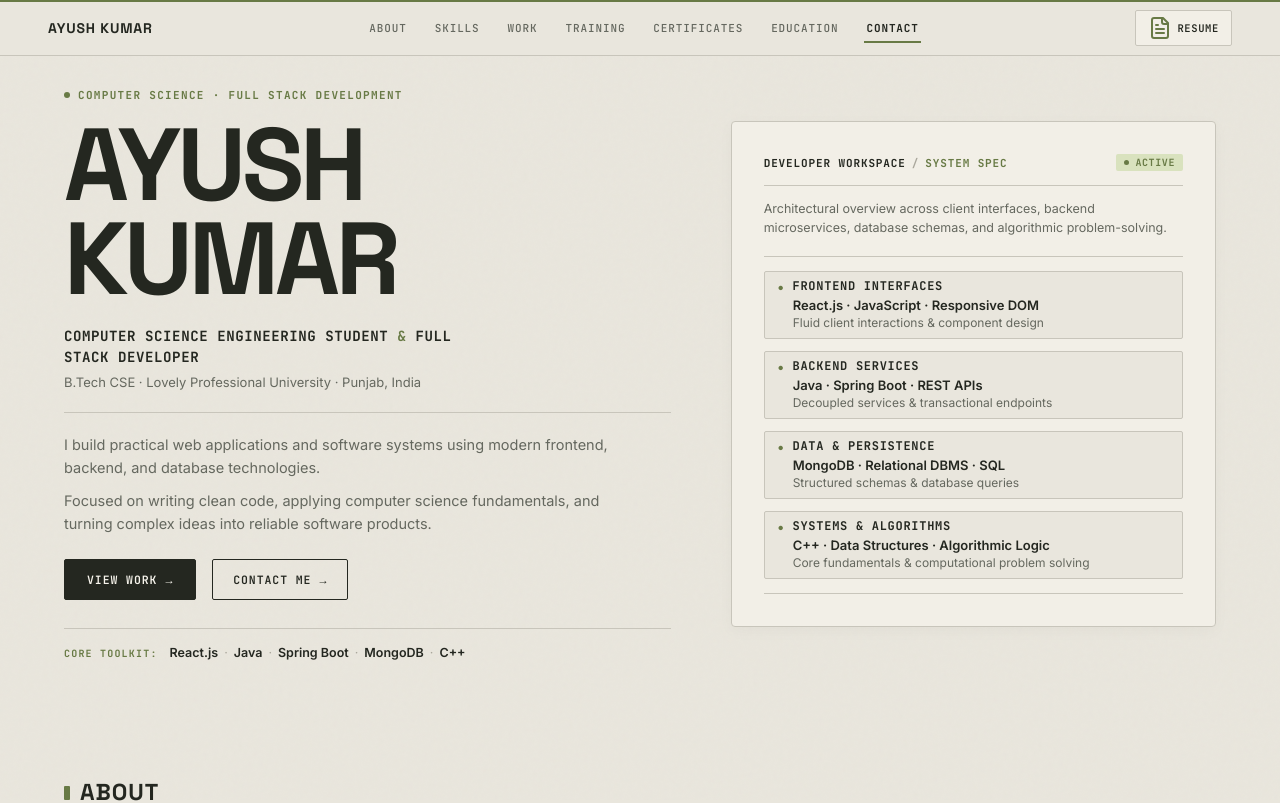
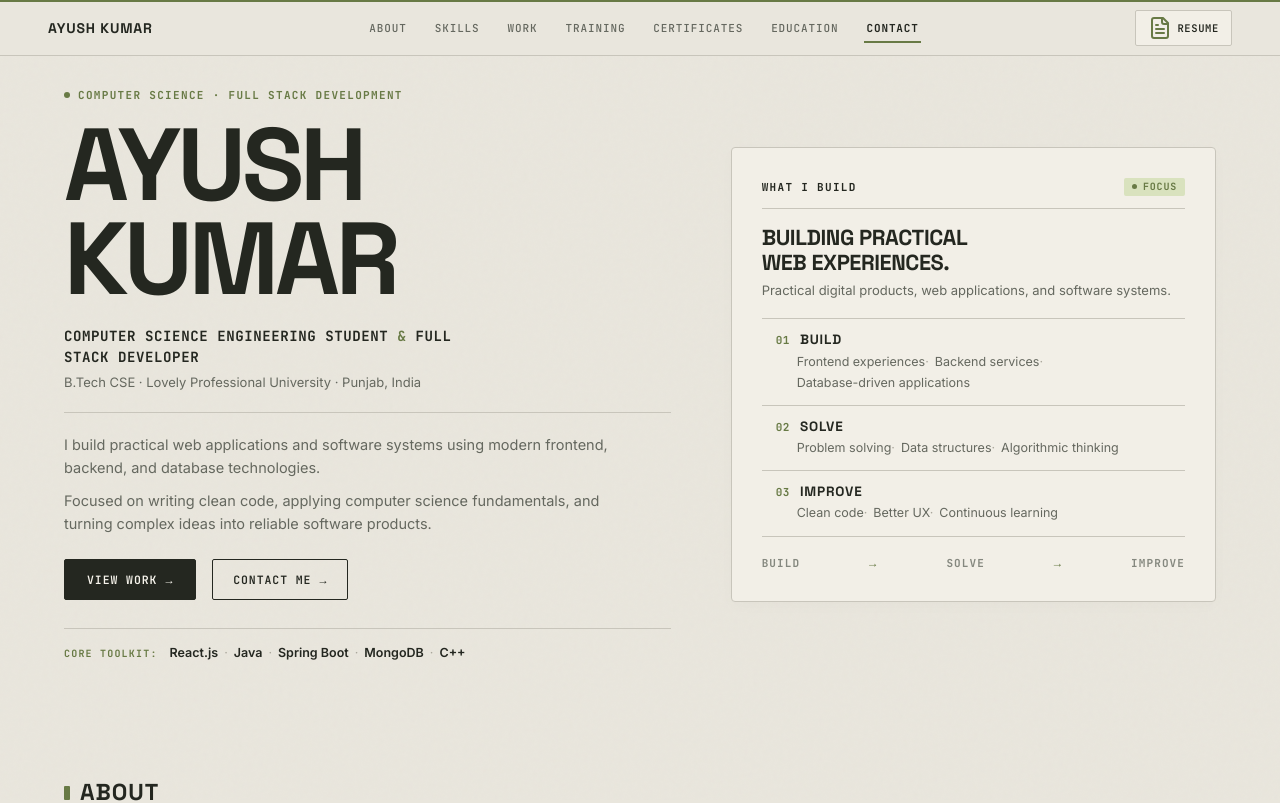
Before and after one commit to ImAyush06/portfolio, a React (Vite) app: page / in a window 1280 px wide. Shown: the top 803 px of the page. Built offline with nearby package versions, Linux system fonts and the light colour scheme.

Commit message:
feat: refine hero right panel to WHAT I BUILD, fix resume scroll, remove zoom and expected 2028

```diff
--- a/src/components/certificates/CertificateItem.jsx
+++ b/src/components/certificates/CertificateItem.jsx
@@ -25,12 +25,6 @@ export function ParallelCertificateCard({ certificate, onOpenCertificate = () =>
         />
         {/* Soft gradient blend into card surface */}
         <div className="cert-card-gradient-blend" />
-
-        {/* Hover Action Indicator */}
-        <div className="cert-card-zoom-pill">
-          <Maximize2 className="w-3 h-3" />
-          <span>EXPAND</span>
-        </div>
       </div>
 
       {/* Main Data Body — Immediately Visible at First Glance */}
--- a/src/components/layout/MobileMenu.jsx
+++ b/src/components/layout/MobileMenu.jsx
@@ -19,12 +19,6 @@ export function MobileMenu({ isOpen, onClose, navItems = [] }) {
       "Hi Ayush,\n\nI reviewed your portfolio and would like to request a copy of your resume for consideration.\n\nBest regards,"
     );
     window.location.href = `mailto:${site.email}?subject=${subject}&body=${body}`;
-    const contactEl = document.getElementById('contact');
-    if (contactEl) {
-      setTimeout(() => {
-        contactEl.scrollIntoView({ behavior: 'smooth' });
-      }, 150);
-    }
   };
 
   useLockBodyScroll(isOpen);
--- a/src/components/layout/Navbar.jsx
+++ b/src/components/layout/Navbar.jsx
@@ -22,10 +22,6 @@ export function Navbar({ navItems = [], activeSection = '' }) {
       "Hi Ayush,\n\nI reviewed your portfolio and would like to request a copy of your resume for consideration.\n\nBest regards,"
     );
     window.location.href = `mailto:${site.email}?subject=${subject}&body=${body}`;
-    const contactEl = document.getElementById('contact');
-    if (contactEl) {
-      contactEl.scrollIntoView({ behavior: 'smooth' });
-    }
   };
 
   // Hide on scroll down, show on scroll up
--- a/src/components/projects/ProjectParallelCard.jsx
+++ b/src/components/projects/ProjectParallelCard.jsx
@@ -54,9 +54,8 @@ export function ProjectParallelCard({
       >
         <div className="project-card-media-bar">
           <span className="project-card-category-tag">{project.category.split('/')[0].trim()}</span>
-          <span className="project-card-zoom-hint">
-            <Maximize2 className="w-3 h-3" />
-            <span>ZOOM</span>
+          <span className="project-card-zoom-hint" title="Click to view full screenshot">
+            <Maximize2 className="w-3.5 h-3.5" />
           </span>
         </div>
 
--- a/src/components/sections/Education.jsx
+++ b/src/components/sections/Education.jsx
@@ -18,7 +18,6 @@ export function Education() {
               <span>{education.duration}</span>
             </div>
             <span className="edu-status-tag">UNDERGRADUATE DEGREE</span>
-            <span className="edu-graduation-target">EXPECTED &middot; 2028</span>
           </div>
 
           {/* Timeline Spine */}
--- a/src/components/sections/Experience.jsx
+++ b/src/components/sections/Experience.jsx
@@ -110,7 +110,7 @@ export function Experience() {
                   />
                   <div className="training-cert-hover-layer">
                     <Maximize2 className="w-5 h-5" />
-                    <span>CLICK TO EXPAND CERTIFICATE</span>
+                    <span>VIEW DOCUMENT</span>
                   </div>
                 </div>
 
--- a/src/components/sections/Hero.jsx
+++ b/src/components/sections/Hero.jsx
@@ -11,26 +11,21 @@ export function Hero() {
     { name: 'C++', role: 'Systems & DSA' },
   ];
 
-  const blueprintNodes = [
+  const buildFocusAreas = [
     {
-      phase: 'FRONTEND INTERFACES',
-      stack: 'React.js · JavaScript · Responsive DOM',
-      sub: 'Fluid client interactions & component design',
+      num: '01',
+      title: 'BUILD',
+      items: ['Frontend experiences', 'Backend services', 'Database-driven applications'],
     },
     {
-      phase: 'BACKEND SERVICES',
-      stack: 'Java · Spring Boot · REST APIs',
-      sub: 'Decoupled services & transactional endpoints',
+      num: '02',
+      title: 'SOLVE',
+      items: ['Problem solving', 'Data structures', 'Algorithmic thinking'],
     },
     {
-      phase: 'DATA & PERSISTENCE',
-      stack: 'MongoDB · Relational DBMS · SQL',
-      sub: 'Structured schemas & database queries',
-    },
-    {
-      phase: 'SYSTEMS & ALGORITHMS',
-      stack: 'C++ · Data Structures · Algorithmic Logic',
-      sub: 'Core fundamentals & computational problem solving',
+      num: '03',
+      title: 'IMPROVE',
+      items: ['Clean code', 'Better UX', 'Continuous learning'],
     },
   ];
 
@@ -111,43 +106,62 @@ export function Hero() {
           </div>
 
           {/* =========================================================
-              RIGHT COLUMN: Editorial "Developer Workspace" Blueprint Panel
+              RIGHT COLUMN: Editorial "WHAT I BUILD" Focus Profile Sheet
               ========================================================= */}
           <div className="hero-blueprint-col">
-            <div className="hero-blueprint-panel">
+            <div className="hero-build-panel">
 
-              {/* Blueprint Header */}
-              <div className="blueprint-header">
-                <div className="blueprint-header-left">
-                  <span className="blueprint-header-tag">DEVELOPER WORKSPACE</span>
-                  <span className="blueprint-sep">/</span>
-                  <span className="blueprint-id">SYSTEM SPEC</span>
-                </div>
-                <div className="blueprint-status">
-                  <span className="blueprint-status-indicator" />
-                  <span>ACTIVE</span>
+              {/* Top Header */}
+              <div className="build-panel-header">
+                <span className="build-panel-kicker">WHAT I BUILD</span>
+                <div className="build-panel-badge">
+                  <span className="build-panel-dot" />
+                  <span>FOCUS</span>
                 </div>
               </div>
 
-              {/* Blueprint Subtitle */}
-              <p className="blueprint-caption">
-                Architectural overview across client interfaces, backend microservices, database schemas, and algorithmic problem-solving.
-              </p>
+              {/* Strong Statement */}
+              <div className="build-panel-headline-block">
+                <h2 className="build-panel-headline">
+                  BUILDING PRACTICAL<br />WEB EXPERIENCES.
+                </h2>
+                <p className="build-panel-subline">
+                  Practical digital products, web applications, and software systems.
+                </p>
+              </div>
 
-              {/* Connected Engineering Blueprint Nodes */}
-              <div className="blueprint-nodes-container">
-                {blueprintNodes.map((node) => (
-                  <div key={node.phase} className="blueprint-node-item">
-                    <div className="blueprint-node-top">
-                      <span className="blueprint-node-bullet">&bull;</span>
-                      <h4 className="blueprint-node-phase">{node.phase}</h4>
-                    </div>
-                    <div className="blueprint-node-details">
-                      <span className="blueprint-node-stack">{node.stack}</span>
-                      <span className="blueprint-node-sub">{node.sub}</span>
+              {/* Three Structured Rows Separated by Thin Rules */}
+              <div className="build-panel-rows">
+                {buildFocusAreas.map((area) => (
+                  <div key={area.num} className="build-row">
+                    <div className="build-row-indicator" aria-hidden="true" />
+                    <div className="build-row-content">
+                      <div className="build-row-meta">
+                        <span className="build-row-num">{area.num}</span>
+                        <h3 className="build-row-title">{area.title}</h3>
+                      </div>
+                      <div className="build-row-desc">
+                        {area.items.map((item, idx) => (
+                          <span key={item} className="build-row-desc-item">
+                            {item}
+                            {idx < area.items.length - 1 && (
+                              <span className="build-row-desc-sep">&middot;</span>
+                            )}
+                          </span>
+                        ))}
+                      </div>
                     </div>
                   </div>
                 ))}
+              </div>
+
+              {/* Bottom Editorial Flow */}
+              <div className="build-panel-footer">
+                <span className="build-flow-step">BUILD</span>
+                <span className="build-flow-arrow">&rarr;</span>
+                <span className="build-flow-step">SOLVE</span>
+                <span className="build-flow-arrow">&rarr;</span>
+                <span className="build-flow-step">IMPROVE</span>
               </div>
 
             </div>
@@ -313,164 +327,191 @@ export function Hero() {
           margin-left: 6px;
         }
 
-        /* Right Blueprint Panel */
-        .hero-blueprint-panel {
-          background: var(--surface); /* Paper-like #F2EFE7 */
+        /* Right "WHAT I BUILD" Editorial Panel */
+        .hero-build-panel {
+          background: var(--surface);
           border: 1px solid var(--border);
           border-radius: var(--radius-sm);
-          padding: clamp(20px, 3vw, 32px);
+          padding: clamp(22px, 3vw, 30px);
           position: relative;
-          box-shadow: 0 4px 16px rgba(0, 0, 0, 0.03);
+          box-shadow: 0 4px 16px rgba(0, 0, 0, 0.02);
         }
 
-        .blueprint-header {
+        .build-panel-header {
           display: flex;
           align-items: center;
           justify-content: space-between;
-          padding-bottom: 14px;
+          padding-bottom: 12px;
           border-bottom: 1px solid var(--border);
-          margin-bottom: 14px;
-          flex-wrap: wrap;
-          gap: 8px;
+          margin-bottom: 16px;
         }
 
-        .blueprint-header-left {
-          display: flex;
-          align-items: center;
-          gap: 6px;
+        .build-panel-kicker {
           font-family: var(--font-mono);
           font-size: 11px;
           font-weight: 700;
-          letter-spacing: 0.08em;
+          letter-spacing: 0.12em;
           color: var(--text-primary);
+          text-transform: uppercase;
         }
 
-        .blueprint-sep {
-          color: var(--border-strong);
-        }
-
-        .blueprint-id {
-          color: var(--accent);
-        }
-
-        .blueprint-status {
+        .build-panel-badge {
           display: inline-flex;
           align-items: center;
           gap: 6px;
           font-family: var(--font-mono);
           font-size: 10px;
-          letter-spacing: 0.06em;
+          letter-spacing: 0.08em;
           font-weight: 700;
           color: var(--accent);
           background: var(--accent-light);
-          padding: 2px 8px;
+          padding: 2.5px 8px;
           border-radius: var(--radius-xs);
         }
 
-        .blueprint-status-indicator {
+        .build-panel-dot {
           width: 5px;
           height: 5px;
           border-radius: 50%;
           background: var(--accent);
         }
 
-        .blueprint-caption {
+        .build-panel-headline-block {
+          margin-bottom: 18px;
+        }
+
+        .build-panel-headline {
+          font-family: var(--font-display);
+          font-size: clamp(1.22rem, 1.7vw, 1.45rem);
+          font-weight: 700;
+          line-height: 1.15;
+          letter-spacing: -0.02em;
+          color: var(--text-primary);
+          margin: 0 0 6px;
+        }
+
+        .build-panel-subline {
           font-family: var(--font-body);
-          font-size: 12.5px;
+          font-size: 13px;
           line-height: 1.5;
           color: var(--text-secondary);
-          margin: 0 0 18px;
+          margin: 0;
         }
 
-        .blueprint-nodes-container {
-          display: flex;
-          flex-direction: column;
-          gap: 12px;
-          padding: 14px 0;
+        /* Continuous Editorial Rows (Separated by thin rules, NOT individual cards) */
+        .build-panel-rows {
           border-top: 1px solid var(--border);
           border-bottom: 1px solid var(--border);
+          margin-bottom: 14px;
         }
 
-        .blueprint-node-item {
-          display: flex;
-          flex-direction: column;
-          gap: 3px;
-          padding: 8px 12px;
-          background: var(--bg-0);
-          border: 1px solid var(--border);
-          border-radius: var(--radius-xs);
-          transition: background-color 0.15s ease, border-color 0.15s ease;
+        .build-row {
+          position: relative;
+          padding: 13px 14px;
+          border-bottom: 1px solid var(--border);
+          transition: background-color 0.18s ease;
+          overflow: hidden;
         }
 
-        .blueprint-node-item:hover {
-          background: var(--accent-light);
-          border-color: var(--accent);
+        .build-row:last-child {
+          border-bottom: none;
         }
 
-        .blueprint-node-top {
-          display: flex;
-          align-items: center;
-          gap: 8px;
+        .build-row-indicator {
+          position: absolute;
+          left: 0;
+          top: 0;
+          bottom: 0;
+          width: 3px;
+          background: transparent;
+          transition: background-color 0.18s ease;
         }
 
-        .blueprint-node-bullet {
-          color: var(--accent);
-          font-size: 14px;
-          line-height: 1;
+        .build-row-content {
+          transition: transform 0.18s cubic-bezier(0.16, 1, 0.3, 1);
         }
 
-        .blueprint-node-phase {
+        .build-row:hover {
+          background: rgba(85, 107, 47, 0.04);
+        }
+
+        .build-row:hover .build-row-indicator {
+          background: var(--accent);
+        }
+
+        .build-row:hover .build-row-content {
+          transform: translateX(3px);
+        }
+
+        .build-row:hover .build-row-title {
+          color: var(--accent);
+        }
+
+        .build-row-meta {
+          display: flex;
+          align-items: baseline;
+          gap: 10px;
+          margin-bottom: 4px;
+        }
+
+        .build-row-num {
           font-family: var(--font-mono);
-          font-size: 12px;
+          font-size: 11px;
+          font-weight: 700;
+          color: var(--accent);
+          letter-spacing: 0.05em;
+        }
+
+        .build-row-title {
+          font-family: var(--font-display);
+          font-size: 13.5px;
           font-weight: 700;
           letter-spacing: 0.06em;
           color: var(--text-primary);
           margin: 0;
           text-transform: uppercase;
+          transition: color 0.18s ease;
         }
 
-        .blueprint-node-details {
+        .build-row-desc {
           display: flex;
-          flex-direction: column;
-          gap: 2px;
-          padding-left: 16px;
+          flex-wrap: wrap;
+          align-items: center;
+          gap: 3px 6px;
+          font-family: var(--font-body);
+          font-size: 12.5px;
+          line-height: 1.45;
+          color: var(--text-secondary);
+          padding-left: 21px;
         }
 
-        .blueprint-node-stack {
-          font-family: var(--font-body);
-          font-size: 13px;
-          font-weight: 600;
+        .build-row-desc-sep {
+          color: var(--border-strong);
+        }
+
+        .build-panel-footer {
+          display: flex;
+          align-items: center;
+          justify-content: space-between;
+          padding-top: 4px;
+          font-family: var(--font-mono);
+          font-size: 11px;
+          font-weight: 700;
+          letter-spacing: 0.1em;
+          color: var(--text-muted);
+        }
+
+        .build-flow-step {
+          transition: color 0.18s ease;
+        }
+
+        .build-panel-footer:hover .build-flow-step {
           color: var(--text-primary);
         }
 
-        .blueprint-node-sub {
-          font-family: var(--font-body);
+        .build-flow-arrow {
+          color: var(--accent);
           font-size: 12px;
-          color: var(--text-secondary);
-        }
-
-        .blueprint-footer {
-          display: flex;
-          align-items: center;
-          justify-content: space-between;
-          padding-top: 14px;
-        }
-
-        .blueprint-footer-link {
-          display: inline-flex;
-          align-items: center;
-          gap: 3px;
-          font-family: var(--font-mono);
-          font-size: 10.5px;
-          font-weight: 600;
-          letter-spacing: 0.06em;
-          color: var(--text-secondary);
-          text-decoration: none;
-          transition: color 0.15s ease;
-        }
-
-        .blueprint-footer-link:hover {
-          color: var(--accent);
         }
       `}</style>
     </section>
```
